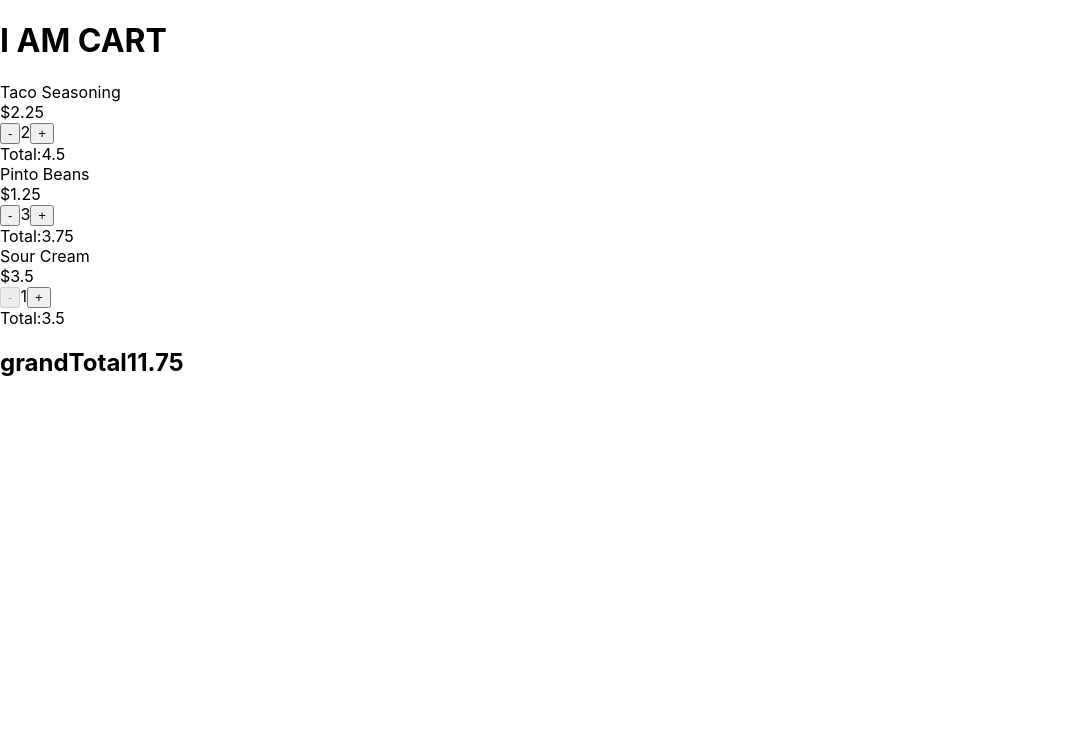
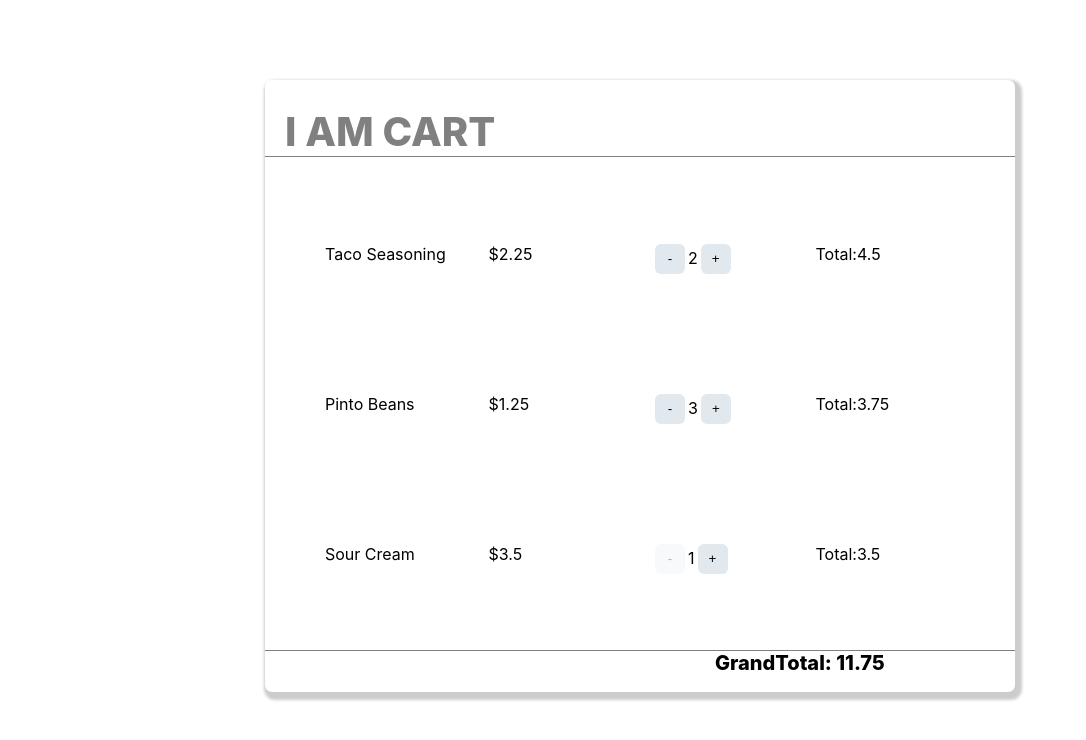
Before and after one commit to wetech16/react-shopping-cart, a React (Create React App) app in the folder shopping-cart/: page / in a window 1280 px wide. Shown: the top 740 px of the page, without its empty margins (0-1086 px from the left). Built offline with nearby package versions, Linux system fonts and the light colour scheme.

Commit message:
-style
added style for cart, cart-item, etc

```diff
--- /dev/null
+++ b/shopping-cart/src/Cart.css
@@ -0,0 +1,28 @@
+.Cart {
+    width: 750px;
+    margin: 80px auto;
+    background: white;
+    border-radius: 7px;
+    box-shadow: 3px 4px 3px 4px rgba(0,0,0,0.2);
+    display: flex;
+    flex-direction: column;
+
+}
+
+.Cart-title {
+    font-size: 40px;
+    border-bottom: 1px solid grey;
+    color: grey;
+    font-weight: 800;
+    padding-left: 20px;
+
+}
+
+.Cart-total {
+    font-size: 20px;
+    border-top: 1px solid grey;
+    color: black;
+    font-weight: 800;
+    padding-left: 450px;
+    display: block;
+}
--- a/shopping-cart/src/Cart.js
+++ b/shopping-cart/src/Cart.js
@@ -1,5 +1,6 @@
 import React, { useState, useEffect } from 'react'
 import CartItem from './CartItem';
+import './Cart.css'
 
 //2nd way: function Cart(props)
 export default function Cart({items}) {
@@ -26,8 +27,9 @@ export default function Cart({items}) {
         ).toFixed(2)
 
       return (
-        <div>
-            <h1>I AM CART</h1>
+        <div className="Cart">
+            <h1 className="Cart-title">I AM CART</h1>
+            <div className="Cart-items"></div>
             {
                 //2nd way: props.items.map()
                 carts.map( (item) =>
@@ -45,7 +47,11 @@ export default function Cart({items}) {
 
                 )
             }
-            <h2>grandTotal{grandTotal}</h2>
+            <h2 className="Cart-total">
+
+                <div>GrandTotal: {grandTotal}</div>
+
+            </h2>
         </div>
       );
 
--- /dev/null
+++ b/shopping-cart/src/CartItem.css
@@ -0,0 +1,23 @@
+.CartItem {
+    margin: 3em;
+    display: flex;
+    justify-content: space-between;
+}
+
+.CartItem div {
+    width: 25%;
+    padding: 12px;
+}
+
+.CartItem button {
+    width: 30px;
+    height: 30px;
+    background-color: #e1e8ee;
+    border-radius: 6px;
+    margin: 0 3px;
+    border: none;
+}
+
+.CartItem button:disabled {
+    background-color: #f8f9fa;
+}
--- a/shopping-cart/src/CartItem.js
+++ b/shopping-cart/src/CartItem.js
@@ -1,10 +1,11 @@
 import React from 'react'
+import './CartItem.css'
 
 //2nd way: function CartItem (pros)
 export default function CartItem ({id, name, price, qty, updateQty}) {
     return (
 
-        <div>
+        <div className="CartItem">
             <div>{name}</div>
             <div>${price}</div>
             <div>
```
